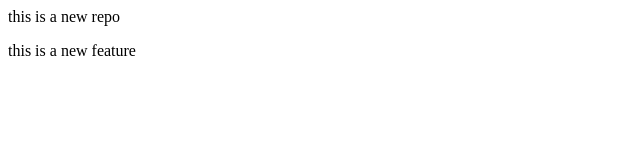
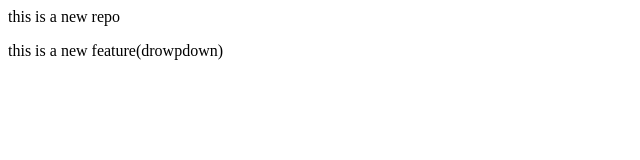
Before and after one commit to KomalKath/localrepo, a plain HTML site: page index.html in a window 1280 px wide. Shown: the full height of the page, 0-640 px from the left. Drawn offline with Linux system fonts and the light colour scheme.

```diff
--- a/index.html
+++ b/index.html
@@ -1,2 +1,2 @@
 <p>this is a new repo</p>
-<p>this is a new feature</p>
+<p>this is a new feature(drowpdown)</p>
```
